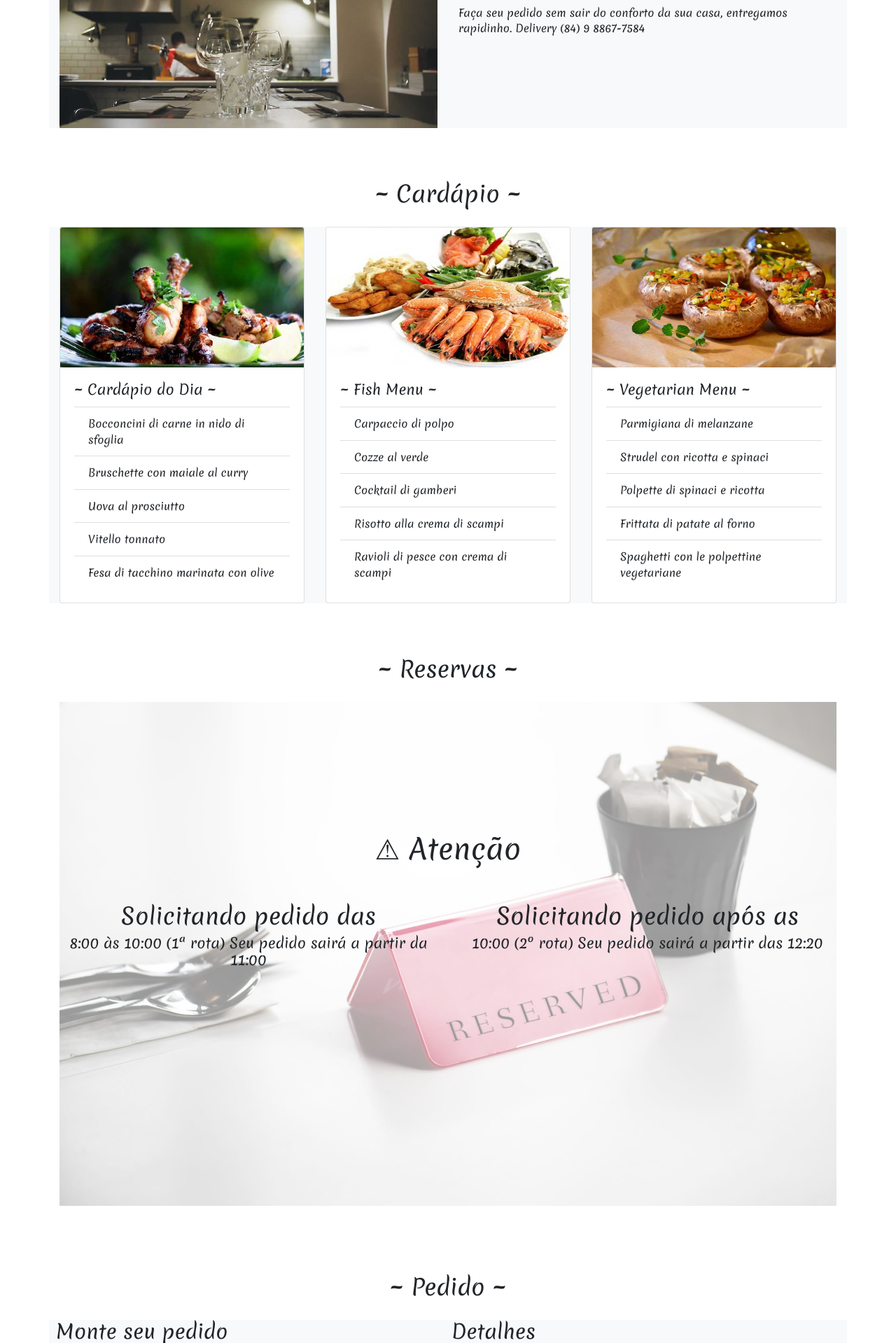
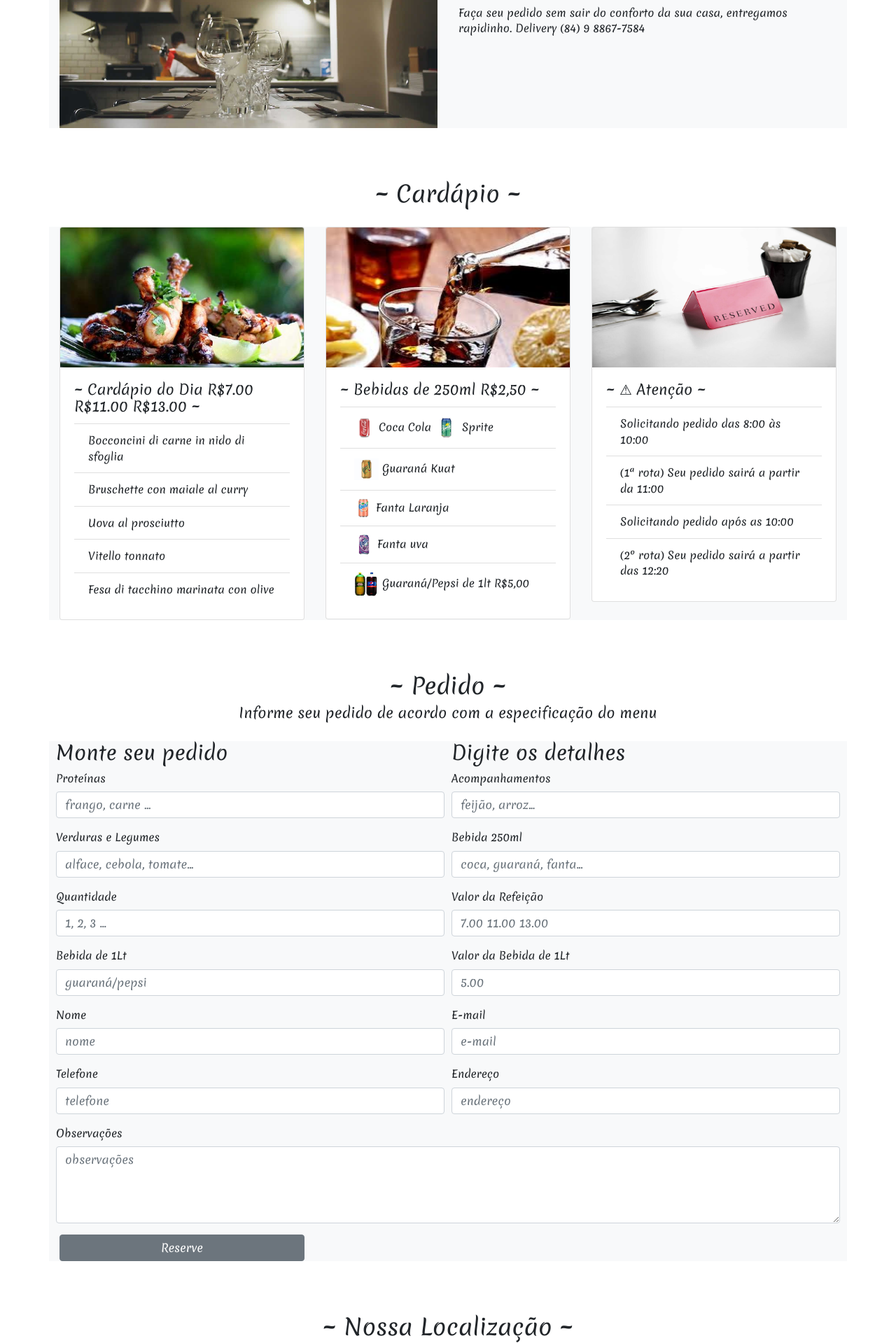
Before and after one commit to kelver-web/marmitaria_da_casa, a Django app: page / in a window 1280 px wide. Shown: the part 1502-3421 px from the top of the page at 70% size. Run offline with Django 3.2, Linux system fonts and the light colour scheme; some libraries are stand-ins or nearby versions.

Commit message:
uma repaginada no template index

```diff
--- a/restaurant/templates/restaurant/index.html
+++ b/restaurant/templates/restaurant/index.html
@@ -24,9 +24,6 @@
 					    </li>
 					    <li class="nav-item">
 					    	<a class="nav-link" href="#Cardapio">Cardápio</a>
-					    </li>
-					    <li class="nav-item">
-					    	<a class="nav-link" href="#Reservation">Reservas</a>
 					    </li>
 						<li class="nav-item">
 					    	<a class="nav-link" href="#Pedido">Pedido</a>
@@ -124,7 +121,7 @@
 					<div class="card view zoom">
   						<img class="card-img-top img-fluid " src="{% static 'images/meat-menu.jpg' %}">
 					  	<div class="card-body">
-					  		<h5 class="card-title">~ Cardápio do Dia ~</h5>
+					  		<h5 class="card-title">~ Cardápio do Dia R$7.00 R$11.00 R$13.00 ~</h5>
 					    	<ul class="list-group list-group-flush">
 							    <li class="list-group-item">Bocconcini di carne in nido di sfoglia</li>
 							    <li class="list-group-item">Bruschette con maiale al curry</li>
@@ -137,65 +134,39 @@
 				</div>
 				<div class="col-md-4" data-aos="slide-up">
 					<div class="card">
-  						<img class="card-img-top img-fluid " src="{% static 'images/fish-menu.jpg' %}">
+  						<img class="card-img-top img-fluid " src="{% static 'images/bebidas.jpg' %}">
 					  	<div class="card-body">
-					  		<h5 class="card-title">~ Fish Menu ~</h5>
+					  		<h5 class="card-title">~ Bebidas de 250ml R$2,50 ~</h5>
 					    	<ul class="list-group list-group-flush">
-							    <li class="list-group-item">Carpaccio di polpo</li>
-							    <li class="list-group-item">Cozze al verde</li>
-							 	<li class="list-group-item">Cocktail di gamberi</li>
-							 	<li class="list-group-item">Risotto alla crema di scampi</li>
-							 	<li class="list-group-item">Ravioli di pesce con crema di scampi</li>
+							    <li class="list-group-item"><img src="{% static 'images/Coca-Cola-Can-icon.png' %}" width="30" height="30" alt=""> Coca Cola  <img src="{% static 'images/sprite.jpg' %}" alt="" width="34" height="34"> Sprite</li>
+							    <li class="list-group-item"><img src="{% static 'images/kuat.jpg' %}" alt="" width="35" height="35"> Guaraná Kuat</li>
+							 	<li class="list-group-item"><img src="{% static 'images/fanta.jpg' %}" alt="" width="26" height="26"> Fanta Laranja</li>
+							 	<li class="list-group-item"><img src="{% static 'images/uva.jpg' %}" alt="" width="28" height="28"> Fanta uva</li>
+							 	<li class="list-group-item"><img src="{% static 'images/gp.jpg' %}" alt="" width="35" height="35"> Guaraná/Pepsi de 1lt R$5,00</li>
 							</ul>
 					  	</div>
 					</div>
 				</div>
 				<div class="col-md-4" data-aos="slide-up">
 					<div class="card">
-  						<img class="card-img-top img-fluid" src="{% static 'images/menu-vegetarian.jpg' %}">
+  						<img class="card-img-top img-fluid" src="{% static 'images/reserve.jpg' %}">
 					  	<div class="card-body">
-					  		<h5 class="card-title">~ Vegetarian Menu ~</h5>
+					  		<h5 class="card-title">~ &#9888; Atenção ~</h5>
 					    	<ul class="list-group list-group-flush">
-							    <li class="list-group-item">Parmigiana di melanzane</li>
-							    <li class="list-group-item">Strudel con ricotta e spinaci</li>
-							 	<li class="list-group-item">Polpette di spinaci e ricotta</li>
-							 	<li class="list-group-item">Frittata di patate al forno</li>
-							 	<li class="list-group-item">Spaghetti con le polpettine vegetariane</li>
+							    <li class="list-group-item">Solicitando pedido das 8:00 às 10:00</li>
+							    <li class="list-group-item">(1ª rota) Seu pedido sairá a partir da 11:00</li>
+							 	<li class="list-group-item">Solicitando pedido após as 10:00</li>
+							 	<li class="list-group-item">(2º rota) Seu pedido sairá a partir das 12:20</li>
 							</ul>
 					  	</div>
 					</div>
 				</div>
 			</div>
 			<!--- End of Menu -->
-			<!--- Start of Reservation-->
-			<div class="row" id="Reservation">
-				<div class="col navMenu">
-	     		 	<h2 class="text-center">~ Reservas ~</h2>
-				</div>
-			</div>
-			<div class="row">
-				<div class=" col-lg-12 reserve-container" data-aos="fade-up">
-					<img class="img-fluid image-reserve" src="{% static 'images/reserve.jpg' %}">
-					<div class="reserve-text col-lg-12 ">
-						<h1 class="text-center">&#9888; Atenção</h1>
-						<br><br>
-						<div class="row">
-							<div class="col-6">
-							   	<h2 class="text-center">Solicitando pedido das</h2>
-							    <h5 class="text-center">8:00 às 10:00 (1ª rota) Seu pedido sairá a partir da 11:00</h5>
-							</div>
-							<div class="col-6">
-							    <h2 class="text-center">Solicitando pedido após as</h2>
-							    <h5 class="text-center">10:00 (2º rota) Seu pedido sairá a partir das 12:20</h5>
-							</div>
-						</div>
-					</div>
-				</div>
-			</div>
-			<br>
 			<div class="row" id="Pedido">
 				<div class="col navMenu">
 	     		 	<h2 class="text-center">~ Pedido ~</h2>
+					<h5 class="text-center">Informe seu pedido de acordo com a especificação do menu</h5>
 				</div>
 			</div>
 			<div class="row bg-light">
@@ -205,46 +176,54 @@
 							<div class="form-row">
 								<div class="form-group col-6">
 									<h3>Monte seu pedido</h3>
-									<label for="inputData"> Data</label>
-									<input type="datetime-local" class="form-control" id="inputData" placeholder="Data gg/mm/aaaa" name="data" required>
+									<label for="inputProteinas"> Proteínas</label>
+									<input type="text" class="form-control" id="inputProteinas" placeholder="frango, carne ..." name="proteinas" required>
 								</div>
 								<div class="form-group col-6">
-									<h3>Detalhes</h3>
-									<label for="inputNome"> Nome</label>
-									<input type="text" class="form-control" id="inputNome" placeholder="nome" name="nome" required>
+									<h3>Digite os detalhes</h3>
+									<label for="inputAcompanhamentos">Acompanhamentos </label>
+									<input type="text" class="form-control" id="inputAcompanhamentos" placeholder="feijão, arroz..." name="acompanhamentos" required>
 								</div>
 								<div class="form-group col-6">
-									<label for="inputProteinas"> Proteínas</label>
-									<input type="#" class="form-control" id="inputProteinas" placeholder="proteínas" name="proteinas" required>
+									<label for="inputSaladas"> Verduras e Legumes</label>
+									<input type="#" class="form-control" id="inputSaladas" placeholder="alface, cebola, tomate..." name="saladas" required>
 								</div>
 								<div class="form-group col-6">
-									<label for="inputEmail"> Email</label>
-									<input type="email" class="form-control" id="inputEmail" placeholder="Email" name="email" required>
+									<label for="inputBebida"> Bebida 250ml</label>
+									<input type="text" class="form-control" id="inputBebida" placeholder="coca, guaraná, fanta..." name="bebida">
 								</div>
 								<div class="form-group col-6">
-									<label for="inputAcompanhamentos"> Acompanhamentos</label>
-									<input type="#" class="form-control" id="inputAcompanhamentos" placeholder="acompanhamentos" name="acompanhamentos" required>
+									<label for="inputQuantidade"> Quantidade</label>
+									<input type="#" class="form-control" id="inputQuantidade" placeholder="1, 2, 3 ..." name="quantidade" required>
 								</div>
 								<div class="form-group col-6">
-									<label for="inputTelefone"> Telefone</label>
-									<input type="tel" class="form-control" id="inputTelefone" placeholder="telefone" name="telefone" required>
+									<label for="inputValorRefeicao"> Valor da Refeição</label>
+									<input type="#" class="form-control" id="inputValorRefeicao" placeholder="7.00 11.00 13.00" name="valorrefeicao" required>
 								</div>
 							  <div class="form-group col-6">
-								  <label for="inputSaladas"> Saladas</label>
-								  <input type="#" class="form-control" id="inputSaladas" placeholder="saladas" name="saladas" required>
+								  <label for="inputBebidaDe1lt"> Bebida de 1Lt</label>
+								  <input type="#" class="form-control" id="inputBebidaDe1lt" placeholder="guaraná/pepsi" name="bebidadeumlt">
 							  </div>
 							  <div class="form-group col-6">
-								  <label for="inputEndereco"> Endereço</label>
-								  <input type="#" class="form-control" id="inputEndereco" placeholder="endereço" name="endereco" required>
+								  <label for="inputEndereco"> Valor da Bebida de 1Lt</label>
+								  <input type="#" class="form-control" id="inputEndereco" placeholder="5.00" name="endereco">
 							  </div>
 							  <div class="form-group col-6">
-								  <label for="inputQuantidade"> Quantidade</label>
-								  <input type="#" class="form-control" id="inputQuantidade" placeholder="quantidade" name="quantidade" required>
+								  <label for="inputNome"> Nome</label>
+								  <input type="text" class="form-control" id="inputNome" placeholder="nome" name="nome" required>
 							  </div>
 							  <div class="form-group col-6">
-								  <label for="inputValor"> Valor</label>
-								  <input type="#" class="form-control" id="inputValor" placeholder="valor: 7,00 11,00 13,00 não digite vírgula" name="valor" required>
+								  <label for="inputEmail"> E-mail</label>
+								  <input type="email" class="form-control" id="inputEmail" placeholder="e-mail" name="email" required>
 							  </div>
+							  <div class="form-group col-6">
+								<label for="inputTel"> Telefone</label>
+								<input type="#" class="form-control" id="inputTel" placeholder="telefone" name="telefone" required>
+								</div>
+								<div class="form-group col-6">
+									<label for="inputEndereco"> Endereço</label>
+									<input type="text" class="form-control" id="inputEndereco" placeholder="endereço" name="endereco" required>
+								</div>
 								<div class="form-group col-12">
 									<label for="inputObservacoes"> Observações</label>
 								  <textarea class="form-control" rows="4" id="inputObservacoes" placeholder="observações" name="observacao"></textarea>
```
Also changed, not shown: restaurant/static/images/Coca-Cola-Can-icon.png (added), restaurant/static/images/bebidas.jpg (added), restaurant/static/images/english.ico (deleted), restaurant/static/images/fanta.jpg (added), restaurant/static/images/fish-menu.jpg (deleted), restaurant/static/images/gp.jpg (added), restaurant/static/images/italy.ico (deleted), restaurant/static/images/kuat.jpg (added), restaurant/static/images/logo.png (deleted), restaurant/static/images/sprite.jpg (added), restaurant/static/images/uva.jpg (added).
